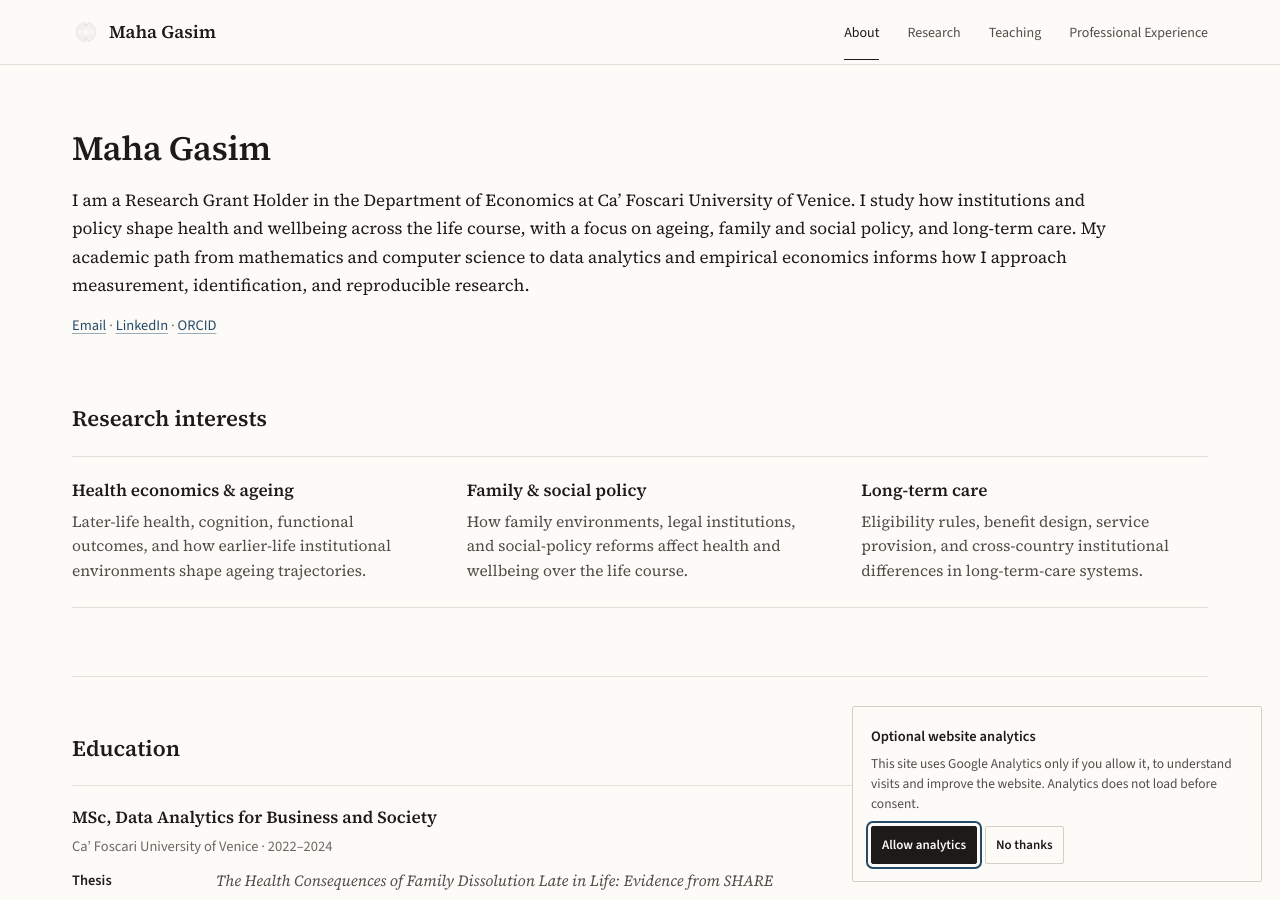
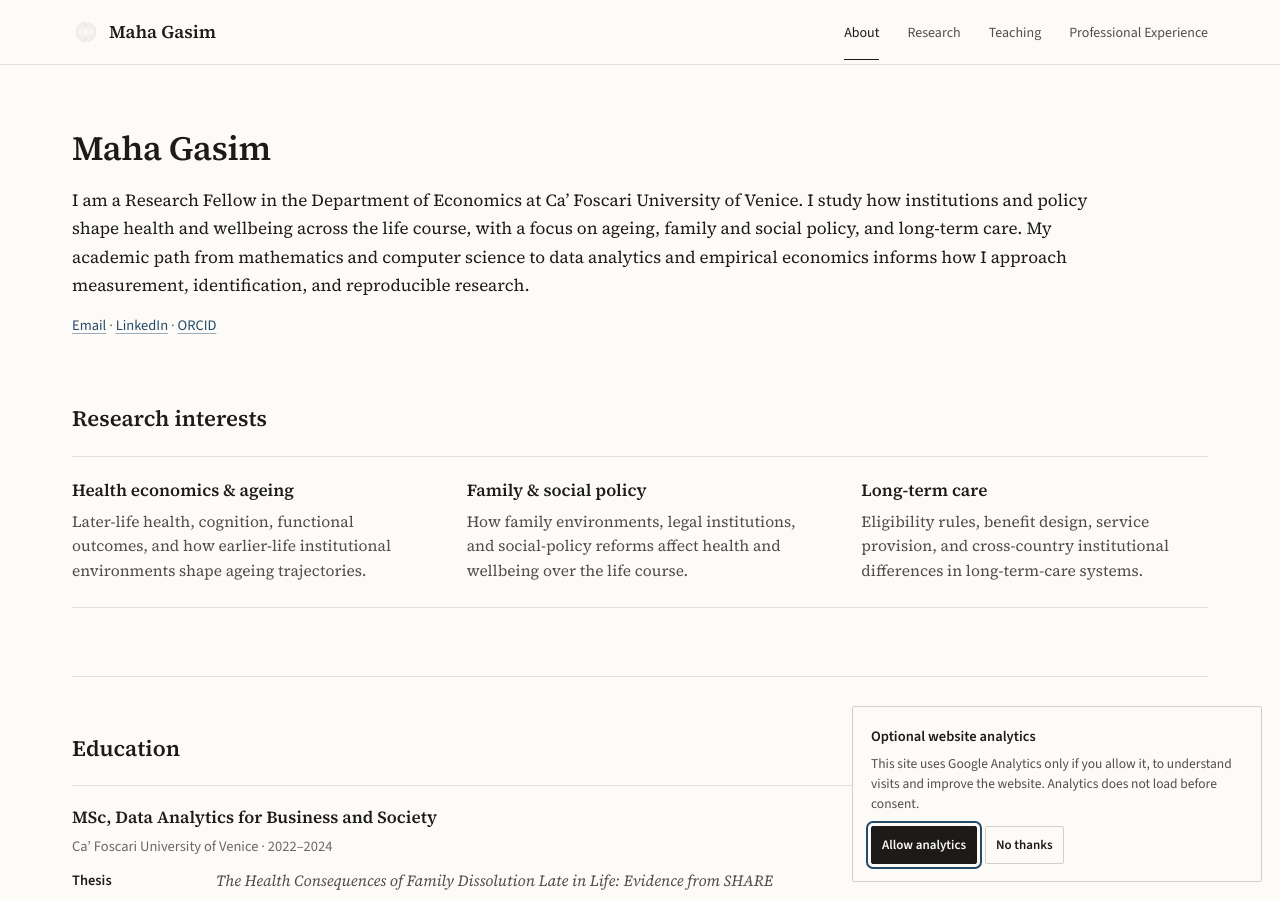
Before and after one commit to mahagasim/mahagasim.github.io, a Jekyll site: the page built from index.md, in a window 1280 px wide and 900 px high. Built offline with Jekyll 4.4.1, drawn with Linux system fonts in a browser that asks for light colours.

Commit message:
Use Research Fellow for current role

```diff
--- a/index.md
+++ b/index.md
@@ -6,7 +6,7 @@ description: About Maha Gasim — research interests, education, advanced traini
 
 # Maha Gasim
 
-<p class="page-intro">I am a Research Grant Holder in the Department of Economics at Ca’ Foscari University of Venice. I study how institutions and policy shape health and wellbeing across the life course, with a focus on ageing, family and social policy, and long-term care. My academic path from mathematics and computer science to data analytics and empirical economics informs how I approach measurement, identification, and reproducible research.</p>
+<p class="page-intro">I am a Research Fellow in the Department of Economics at Ca’ Foscari University of Venice. I study how institutions and policy shape health and wellbeing across the life course, with a focus on ageing, family and social policy, and long-term care. My academic path from mathematics and computer science to data analytics and empirical economics informs how I approach measurement, identification, and reproducible research.</p>
 
 <p class="entry-meta contact-line"><a href="mailto:mahagasim@gmail.com">Email</a> · <a href="https://www.linkedin.com/in/maha-gasim-678975122">LinkedIn</a> · <a href="https://orcid.org/0000-0002-0859-2915" target="_blank" rel="noopener">ORCID</a></p>
 
```
